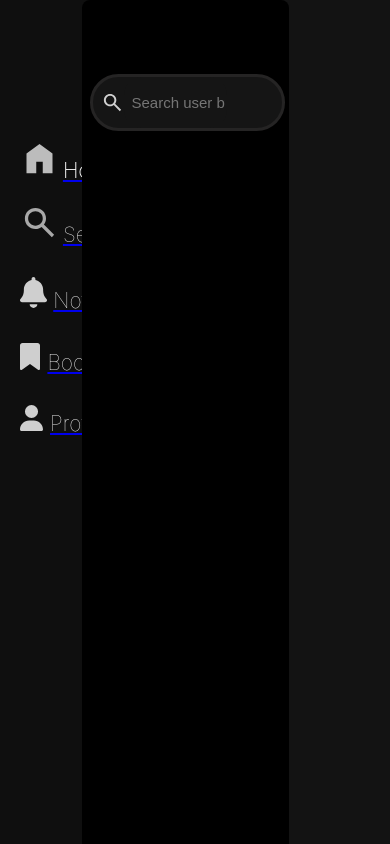
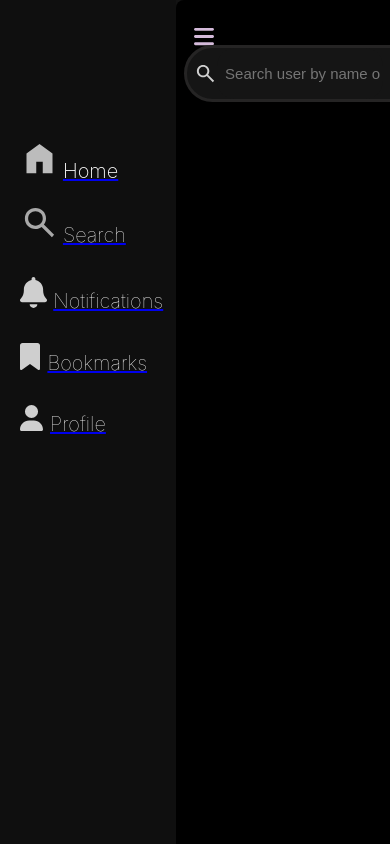
Before and after one commit to soumya-maheshwari/Twitter, a React (Create React App) app in the folder frontend/: page /search in a window 390 px wide. Built offline with nearby package versions, Linux system fonts and the light colour scheme.

Commit message:
added responsiveness in search page

```diff
--- a/frontend/src/Components/Homepage/SearchUsers/searchUsers.css
+++ b/frontend/src/Components/Homepage/SearchUsers/searchUsers.css
@@ -24,12 +24,13 @@
 }
 
 .search-icon {
-  z-index: 105;
   margin-left: 2vw;
   width: 23px;
   align-items: center;
   /* margin: 0 auto; */
   cursor: pointer;
+  background: transparent;
+  background-color: transparent;
 }
 .search-result {
   background-color: rgb(18, 16, 16, 0.5);
@@ -58,6 +59,46 @@
 }
 .linee {
   border: none;
-  border-top: 2px solid rgb(138, 9, 223); /* Change the color to your desired color */
+  border-top: 2px solid rgb(138, 9, 223);
   font-weight: bolder;
 }
+@media (max-width: 967px) {
+  .search-user-body {
+    width: 59vw;
+  }
+  .search-user-input {
+    width: 40vw;
+    height: 49px;
+  }
+
+  .search-icon {
+    z-index: 105;
+    margin-left: 2vw;
+    width: 23px;
+    align-items: center;
+    /* margin: 0 auto; */
+    cursor: pointer;
+  }
+
+  .boxs {
+    padding: 7px;
+  }
+}
+
+@media (max-width: 381px) {
+  .search-user-body {
+    width: 90vw;
+  }
+  .search-user-input {
+    width: 100vw;
+  }
+
+  .menu-icon {
+    width: 20px;
+    margin-top: 1.8vh;
+    cursor: pointer;
+    display: block;
+    margin-left: 2.8vw;
+    position: fixed;
+  }
+}
--- a/frontend/src/Components/Search/Search.jsx
+++ b/frontend/src/Components/Search/Search.jsx
@@ -2,13 +2,30 @@ import React from "react";
 import Sidebar from "../Sidebar/Sidebar";
 import "./search.css";
 import SearchUsers from "../Homepage/SearchUsers/SearchUsers";
+import menuImg from "../../Assets/menuIcon.svg";
+import { useNavigate } from "react-router-dom";
 
 const Search = () => {
+  const navigate = useNavigate();
+
+  const showMenu = () => {
+    alert("i");
+    // navigate("/sidebar");
+  };
+
   return (
     <>
       <div className="search-page">
         <Sidebar />
+
         <div className="search-sidebar">
+          <img
+            src={menuImg}
+            alt="menu"
+            className="menu-icon-search"
+            id="menu2"
+            onClick={showMenu}
+          />
           <SearchUsers />
         </div>
       </div>
--- a/frontend/src/Components/Search/search.css
+++ b/frontend/src/Components/Search/search.css
@@ -16,7 +16,7 @@
   /* overflow-y: scroll; */
   /* scroll-behavior: smooth; */
   color: white;
-  width: 50vw;
+  width: 90vw;
   height: 100vh;
 
   /* scrollbar-width: thin; */
@@ -34,3 +34,62 @@
 .search-sidebar ::-webkit-scrollbar-track {
   background-color: transparent; /* Color of the scrollbar track */
 }
+
+.menu-icon-search {
+  width: 20px;
+  margin-top: 1.8vh;
+  margin-bottom: -8vh;
+  cursor: pointer;
+  /* display: none; */
+  margin-left: 2.8vw;
+}
+@media (max-width: 967px) {
+  .search-sidebar {
+    left: 27vw;
+    width: 75vw;
+  }
+  .lists-item {
+    list-style: none;
+    /* margin-top: 30px; */
+    font-weight: 100;
+    font-size: 21px;
+    color: rgba(224, 216, 216, 0.9);
+  }
+}
+
+@media (max-width: 867px) {
+  .search-sidebar {
+    left: 33vw;
+    width: 69vw;
+  }
+  .lists-item {
+    list-style: none;
+    /* margin-top: 30px; */
+    font-weight: 100;
+    font-size: 20px;
+    color: rgba(224, 216, 216, 0.9);
+  }
+}
+
+@media (max-width: 727px) {
+  .search-sidebar {
+    left: 33vw;
+    width: 60vw;
+  }
+}
+@media (max-width: 453px) {
+  .search-sidebar {
+    left: 45vw;
+    width: 60vw;
+  }
+}
+@media (max-width: 381px) {
+  .search-sidebar {
+    left: 0vw;
+    width: 100%;
+  }
+  /* .menu-icon-search {
+    display: block;
+    margin-left: 2.8vw;
+  } */
+}
```
